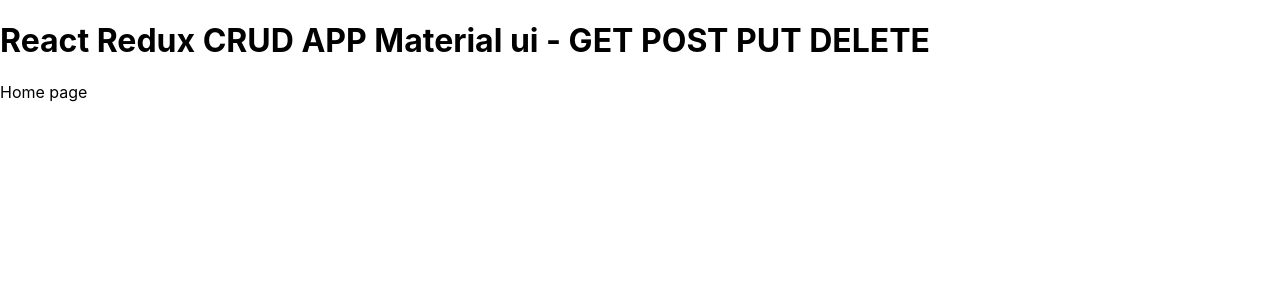
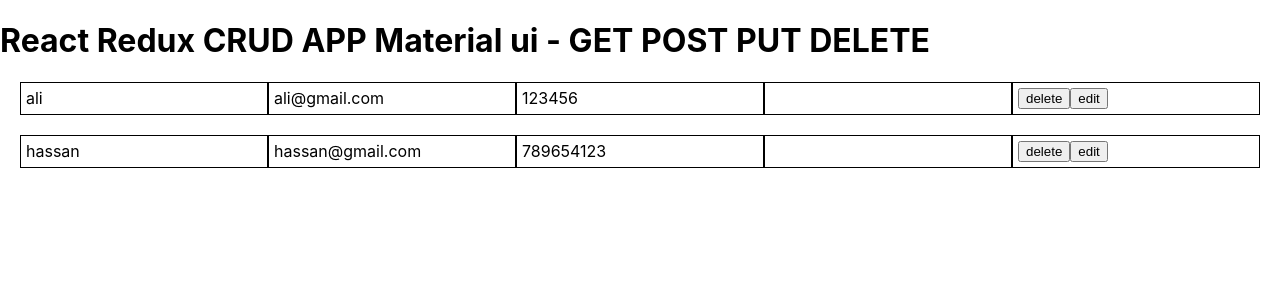
Before and after one commit to hassanamiri369/React-Redux-CRUD-App-material-ui-GET-POST-PUT-DELETE, a React (Create React App) app: page / in a window 1280 px wide. Shown: the top 300 px of the page. Built offline with nearby package versions, Linux system fonts and the light colour scheme; data requests are answered from the project's data file.

Commit message:
handle get data and delete data and show data in view

```diff
--- a/src/components/Home.js
+++ b/src/components/Home.js
@@ -1,9 +1,43 @@
-import React from 'react'
+import React , {useEffect } from 'react'
+
+import { useDispatch , useSelector } from 'react-redux';
+import { deleteUser, loadUsers } from '../Redux/action';
+
 
 const Home = () => {
+    const dispatch = useDispatch();
+    const {users , user , loading} = useSelector((state) => state.users)
+
+
+    useEffect(()=>{
+        dispatch(loadUsers())
+    } , [])
+
+
+
+    const handleDelete = (id) =>{
+        if(window.confirm("are you sure wanted to delete the user ? ")){
+            dispatch(deleteUser(id))
+        }
+
+
+    }
+
+
     return (
-        <div>
-            Home page
+        <div className='home-container'>
+            {users && users.map((item , index) => (
+                <div key={item.id}>
+                    <span>{item.name}</span>
+                    <span>{item.email}</span>
+                    <span>{item.contact}</span>
+                    <span>{item.address}</span>
+                    <span>
+                        <button onClick={()=>handleDelete(item.id)}>delete</button>
+                        <button>edit</button>
+                    </span>
+                </div>
+            ))}
         </div>
     )
 }
```
